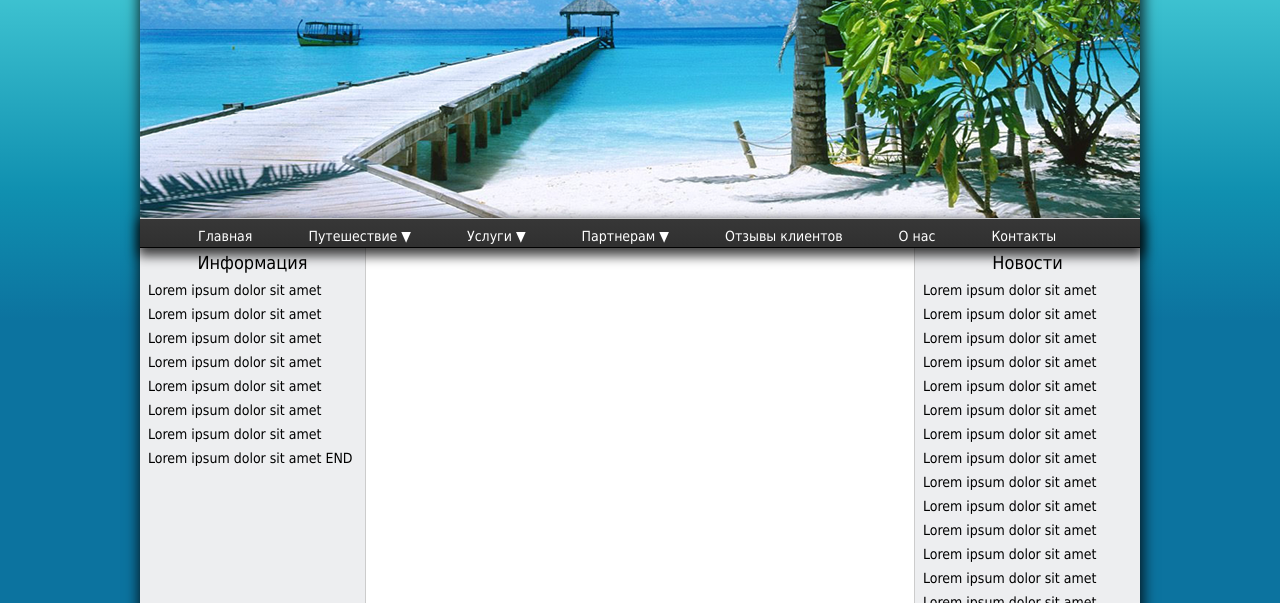
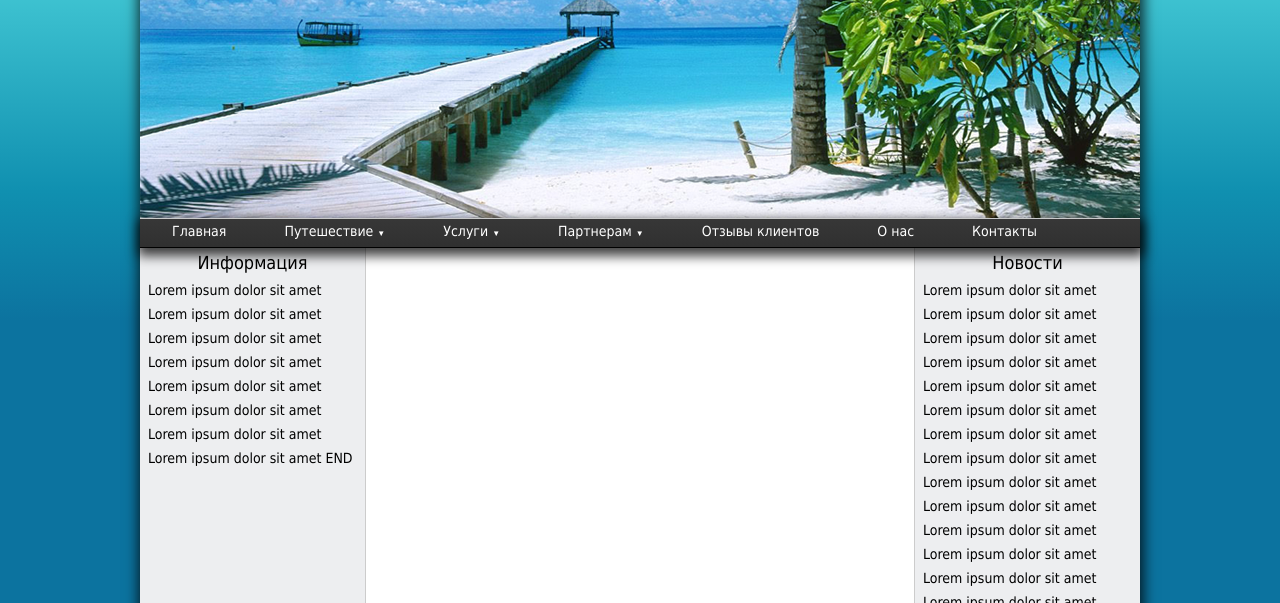
Before and after one commit to nGineus/goit.github.io, a plain HTML site: page fe7_4/index.html in a window 1280 px wide. Shown: the part 197-800 px from the top of the page. Drawn offline with Linux system fonts and the light colour scheme.

Commit message:
Second Day

```diff
--- a/fe7_4/css/master.css
+++ b/fe7_4/css/master.css
@@ -89,10 +89,14 @@
       z-index: 100;
     }
 
+.triangle_text {
+    font: 8px sans-serif;
+}
+
 .header_menu__ul {
       align-content: center;
-      padding: 0 30px;
-      text-align: center;
+      padding: 0 30px 0 4px;
+      text-align: left;
       align-items: center;
       vertical-align: middle;
     }
@@ -102,9 +106,9 @@
       font: 14px 'Tahoma', sans-serif;
       text-align: left;
       text-decoration: none;
-      align-content: center;
+      /*align-content: center;*/
       vertical-align: middle;
-      padding: 4px 28px 0 28px;
+      padding: 4px 30px 0 28px;
       line-height: 100%;
       height: 25px;
       display: block;
@@ -120,8 +124,7 @@
 
 .header_submenu__li:hover {
   background-color: black;
-  text-indent: 6px;
-}
+  }
 
 .header_menu__li_active:hover,
 .header_menu__li:hover {
@@ -179,7 +182,6 @@
       padding-bottom: 20000px;
       margin-bottom: -20000px;
       box-sizing: border-box;
-      /*box-shadow: 1px 5px 12px 3px rgba(0,0,0,0.75);*/
     }
 
 .content {
@@ -209,7 +211,7 @@
     width: auto;
     margin: 0 auto;
     padding: 8px;
-    height: 28px;
+    height: 24px;
     background-color: #0c739f;
     color: white;
     font: 14px 'Tahoma', Arial, sans-serif;
--- a/fe7_4/index.html
+++ b/fe7_4/index.html
@@ -57,7 +57,7 @@
             <nav class="header_menu">
               <ul class="header_menu__ul">
                 <li class="header_menu__li"><a href="#">Главная</a></li>
-                <li class="header_menu__li_active"><a href="#">Путешествие &#9660;</a>
+                <li class="header_menu__li_active"><a href="#">Путешествие <span class="triangle_text">&#9660;</span></a>
                         <ul class="header__submenu">
                           <li class="header_submenu__li"><a href="#">+Путешествие 1</a></li>
                           <li class="header_submenu__li"><a href="#">+Путешествие 2</a></li>
@@ -66,7 +66,7 @@
                           <li class="header_submenu__li"><a href="#">+Путешествие 5</a></li>
                         </ul>
                 </li>
-                <li class="header_menu__li_active"><a href="#">Услуги &#9660;</a>
+                <li class="header_menu__li_active"><a href="#">Услуги <span class="triangle_text">&#9660;</span></a>
                         <ul class="header__submenu">
                           <li class="header_submenu__li"><a href="#">+Услуги 1</a></li>
                           <li class="header_submenu__li"><a href="#">+Услуги 2</a></li>
@@ -75,7 +75,7 @@
                           <li class="header_submenu__li"><a href="#">+Услуги 5</a></li>
                         </ul>
                 </li>
-                <li class="header_menu__li_active"><a href="#">Партнерам &#9660;</a>
+                <li class="header_menu__li_active"><a href="#">Партнерам <span class="triangle_text">&#9660;</span></a>
                         <ul class="header__submenu">
                           <li class="header_submenu__li"><a href="#">+Партнерам 1</a></li>
                           <li class="header_submenu__li"><a href="#">+Партнерам 2</a></li>
```
